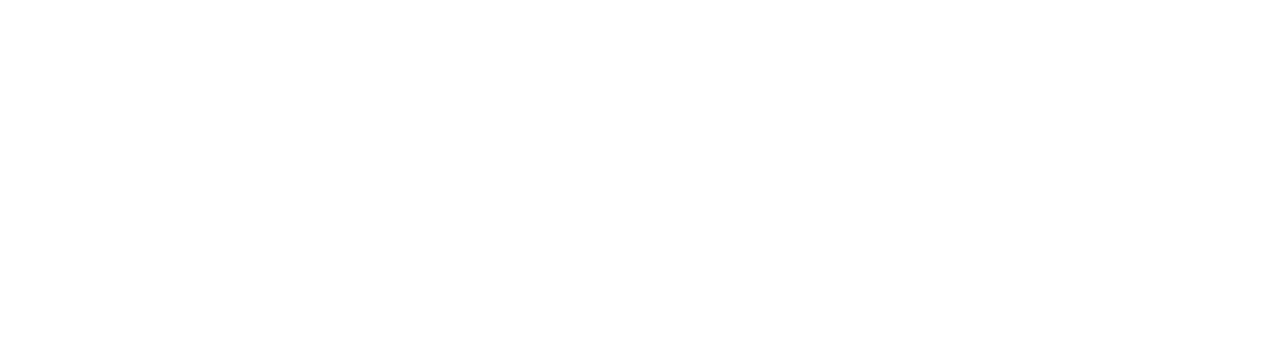
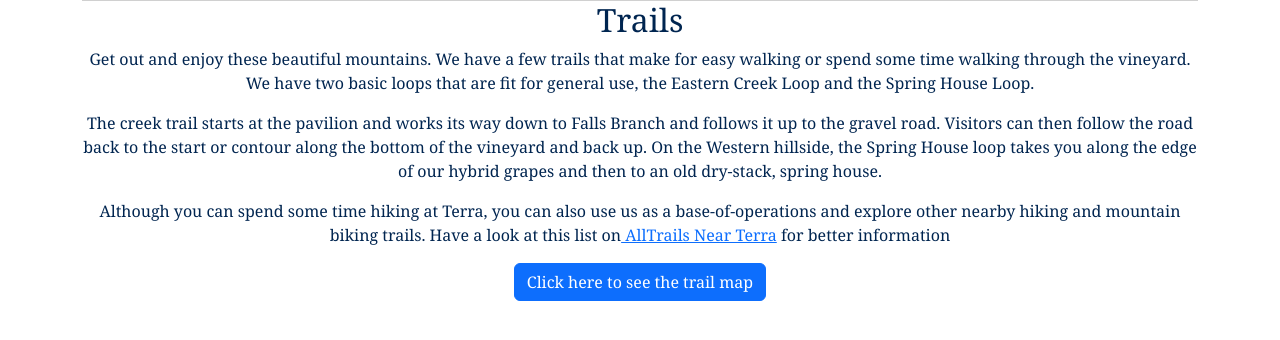
Before and after one commit to tors10e/terra, a React (Create React App) app: page /trails in a window 1280 px wide. Before the commit this address had no page. Shown: the top 340 px of the page. Built offline with nearby package versions, Linux system fonts and the light colour scheme.

Commit message:
Got basics working on website

```diff
--- a/src/App.js
+++ b/src/App.js
@@ -8,6 +8,7 @@ import Events from './events/events';
 import Weddings from './weddings/weddings';
 import Overnighting from './overnighting/overnighting';
 import Store from './store/store';
+import Trails from './trails/trails';
 import Container from 'react-bootstrap/Container';
 
 import ReactGA from "react-ga4";
@@ -18,11 +19,12 @@ function App() {
       <Router>
         <Container className='d-flex w-100 h-100 mx-auto flex-column align-items-center'>
           <Routes>
-            <Route exact path='/' exact element={<Home />} />
+            <Route exact path='/' element={<Home />} />
             <Route path='/events' element={<Events />} />
             <Route path='/weddings' element={<Weddings />} />
             <Route path='/overnighting' element={<Overnighting />} />
             <Route path='/store' element={<Store />} />
+            <Route path='/trails' element={<Trails />} />
           </Routes>
          </Container>
       </Router>
--- a/src/components/navbar.js
+++ b/src/components/navbar.js
@@ -21,9 +21,9 @@ function TerraNavbar(props) {
             <Nav.Link href="/events">Events</Nav.Link>
             <Nav.Link href="/weddings">Weddings</Nav.Link>
             <Nav.Link href="/overnighting">Overnighting</Nav.Link>
-            <Nav.Link href="/#trails">Trails</Nav.Link>
+            <Nav.Link href="/trails">Trails</Nav.Link>
             <Nav.Link href="/store">Store</Nav.Link>
-            <Nav.Link href="/#contact">Contact</Nav.Link>
+            <Nav.Link href="/#footer">Contact</Nav.Link>
           </Nav>
         </Navbar.Collapse>
       </Navbar>
--- a/src/home/hiking.js
+++ b/src/trails/trails.js
@@ -4,7 +4,7 @@ import trail_map from '../images/on_property_trails.jpg';
 
 const Trails = () => {
     return (
-        <div className="topic topic-even section-heading">
+        <div className="section-heading">
             <h2 id="trails">Trails</h2>
             <p>Get out and enjoy these beautiful mountains. We have a few trails that make for easy walking or spend
                 some
@@ -23,7 +23,7 @@ const Trails = () => {
                 explore
                 other nearby
                 hiking and mountain biking trails. Have a look at this list on
-                <a href="https://www.alltrails.com/lists/near-terra" target="_blank">AllTrails Near Terra</a> for
+                <a href="https://www.alltrails.com/lists/near-terra" target="_blank"> AllTrails Near Terra</a> for
                 better information
             </p>
                 <h4>
```
Also changed, not shown: src/cover.css (line endings or trailing spaces).
